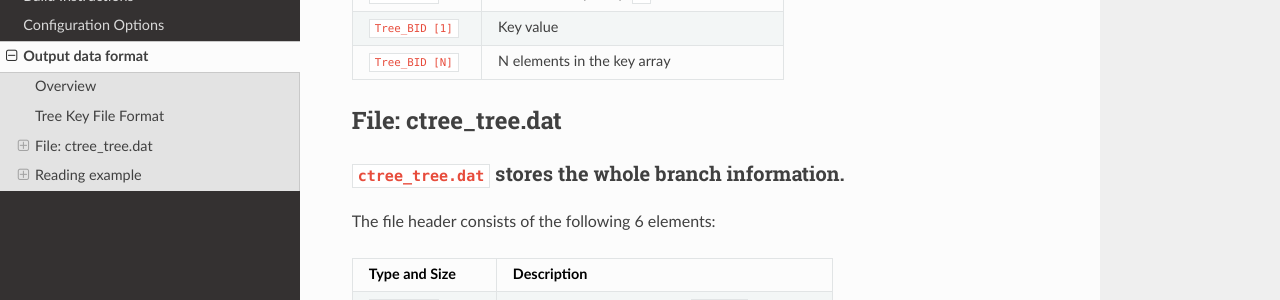
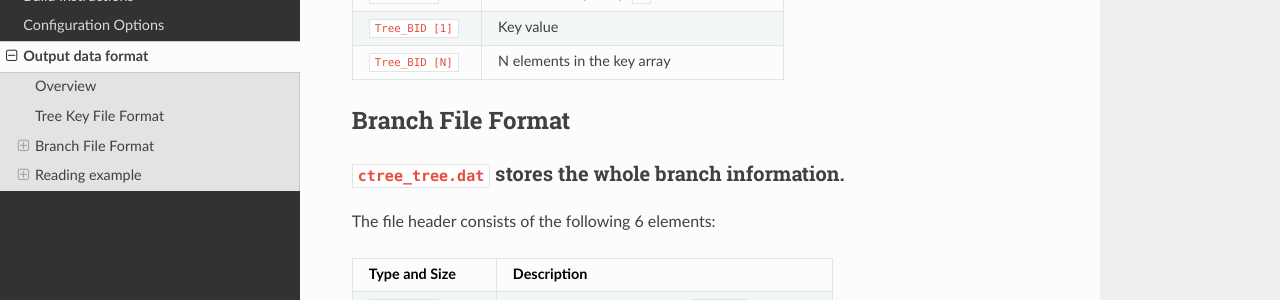
Before and after one commit to JinsuRhee/VELUGA-CTree, a Sphinx documentation site: the page built from docs/output.rst, in a window 1280 px wide and 900 px high, scrolled down 1366 px. Shown: the part 156-456 px from the top of the window. Built offline with Sphinx 7.4.7 and the Read the Docs theme 3.1.0, drawn with Linux system fonts in a browser that asks for light colours; pages that are not in the unit, such as notebooks, are missing from menus.

Commit message:
(Manuel) output (ing)

```diff
--- a/docs/output.rst
+++ b/docs/output.rst
@@ -77,8 +77,8 @@ The file is written in the following order:
    * - ``Tree_BID [N]``
      - N elements in the key array
 
-File: ctree_tree.dat
---------------------
+Branch File Format
+------------------
 
 ``ctree_tree.dat`` stores the whole branch information.
 ~~~~~~~~~~~~~
@@ -184,5 +184,5 @@ Python
 IDL
 ~~~
 
-.. code-block:: IDL
+.. code-block:: idl
    print, 'hello world'
```
